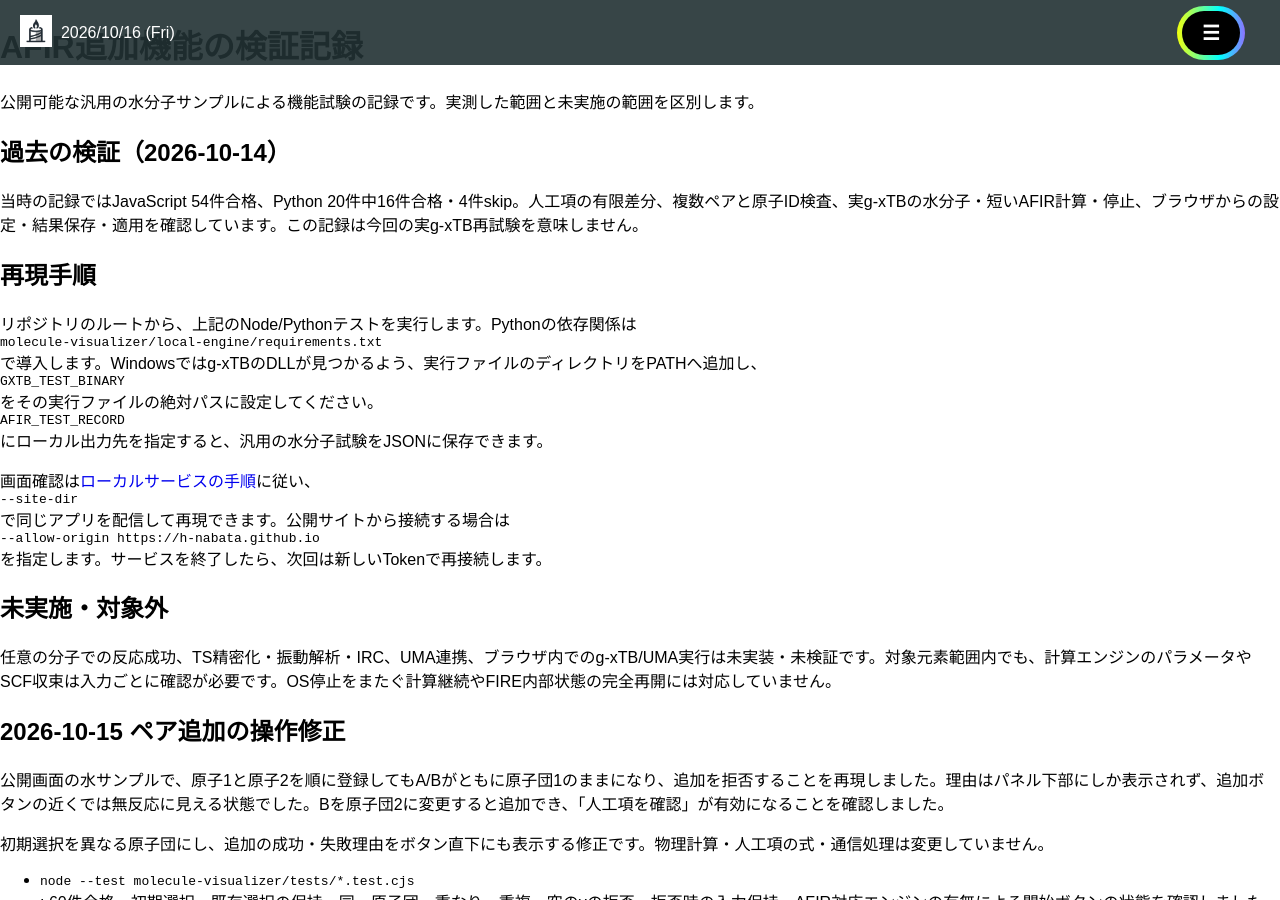
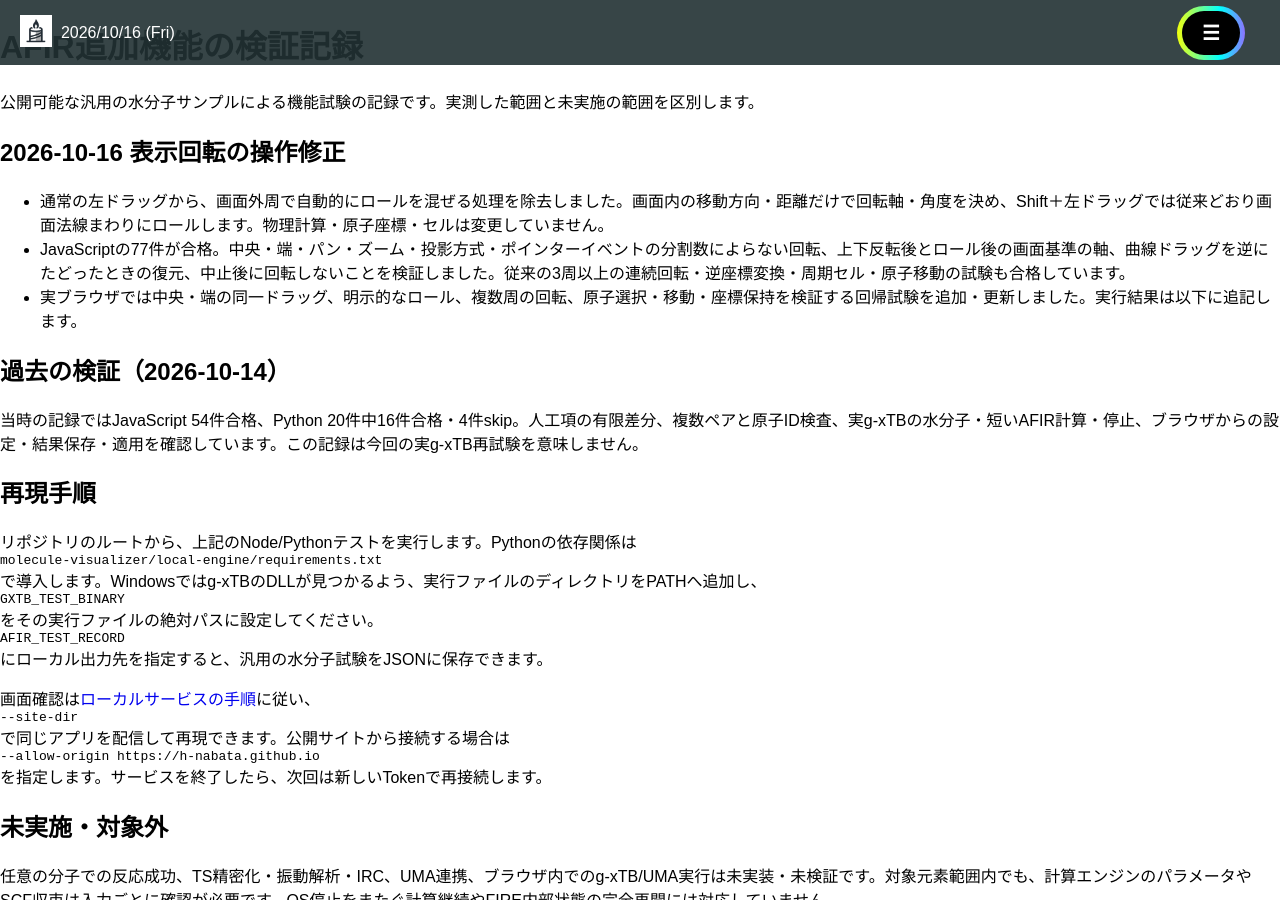
Before and after one commit to h-nabata/h-nabata.github.io, a Jekyll site: the page built from molecule-visualizer/AFIR-VALIDATION.md, in a window 1280 px wide and 900 px high. Built offline with Jekyll 4.4.1, drawn with Linux system fonts in a browser that asks for light colours; nearby versions of some CDN libraries; our own code applies the rules of GitHub Pages for plain Markdown files; some of the changed text lies outside the part shown.

Commit message:
Test uniform screen-relative molecular view rotation

```diff
--- a/molecule-visualizer/AFIR-VALIDATION.md
+++ b/molecule-visualizer/AFIR-VALIDATION.md
@@ -1,6 +1,12 @@
 # AFIR追加機能の検証記録
 
 公開可能な汎用の水分子サンプルによる機能試験の記録です。実測した範囲と未実施の範囲を区別します。
+
+## 2026-10-16 表示回転の操作修正
+
+- 通常の左ドラッグから、画面外周で自動的にロールを混ぜる処理を除去しました。画面内の移動方向・距離だけで回転軸・角度を決め、Shift＋左ドラッグでは従来どおり画面法線まわりにロールします。物理計算・原子座標・セルは変更していません。
+- JavaScriptの77件が合格。中央・端・パン・ズーム・投影方式・ポインターイベントの分割数によらない回転、上下反転後とロール後の画面基準の軸、曲線ドラッグを逆にたどったときの復元、中止後に回転しないことを検証しました。従来の3周以上の連続回転・逆座標変換・周期セル・原子移動の試験も合格しています。
+- 実ブラウザでは中央・端の同一ドラッグ、明示的なロール、複数周の回転、原子選択・移動・座標保持を検証する回帰試験を追加・更新しました。実行結果は以下に追記します。
 
 ## 過去の検証（2026-10-14）
 
@@ -95,3 +101,4 @@ NODE形式の保存名を`<名前>_infile.log`へ変更しました。計算開
 
 - JavaScriptは75件合格。名前の既定値・日本語・禁止文字・末尾処理・長さ、全構造／抽出構造の全文一致、条件変更時の消去、無効な抽出数と全構造表示、入力保持を確認しました。
 - Pythonはローカルで28件中25件合格・2件skip・既存のPID列挙エラー1件。実g-xTBとGRRM本体による追加実行、多数原子・長時間計算の性能測定は未実施です。
+- 検証用ブランチの[GitHub Actions 38853324572](https://github.com/h-nabata/h-nabata.github.io/actions/runs/38853324572)は成功。JavaScriptは75件合格、Pythonは26件合格・2件skipです。実tbliteのAFIR・通常最適化・NEB・CI-NEBで、表示のみではダウンロードしないこと、Ctrl+Aの全文選択とCtrl+Cで得たクリップボード内容、表示内容と保存ファイルの一致、構造名の初期値・日本語名への変更・`_infile.log`での保存、モバイルでの表示・全選択を確認しました。
--- a/molecule-visualizer/index.html
+++ b/molecule-visualizer/index.html
@@ -12,7 +12,7 @@ title: 分子構造エディタ | Molecule Studio
 <script defer src="./formats.js?v=16"></script>
 <script defer src="./measurements.js?v=16"></script>
 <script defer src="./history.js?v=16"></script>
-<script defer src="./renderer3dmol.js?v=17"></script>
+<script defer src="./renderer3dmol.js?v=18"></script>
 <script defer src="./ui.js?v=21"></script>
 <script defer src="./studio.js?v=18"></script>
 <script defer src="./advanced.js?v=16"></script>
@@ -58,7 +58,7 @@ title: 分子構造エディタ | Molecule Studio
       </section>
       <div class="mv-view-controls"><label for="styleSelect">表示</label><select id="styleSelect"><option value="stickball">球と棒</option><option value="stick">棒</option><option value="wire">ワイヤー</option><option value="vdw">空間充填（概略）</option></select><button class="mv-btn" id="btnToggleIndex" aria-pressed="false">原子番号</button><button class="mv-btn" id="btnToggleAxes" aria-pressed="false" title="世界座標の原点からX・Y・Z軸を表示（Å）">XYZ座標軸</button><button class="mv-btn" id="btnResetCamera">カメラをリセット</button><button class="mv-btn" id="btnCenterOrigin" title="選択によらず全原子の質量重心を原点へ移動。周期系も原子のみ移動し、格子は維持します。">重心を原点へ</button><button class="mv-btn" id="btnFit">全体を表示</button><button class="mv-btn" id="btnZoomIn" aria-label="拡大">＋</button><button class="mv-btn" id="btnZoomOut" aria-label="縮小">−</button><button class="mv-btn" id="btnViewXY">XY</button><button class="mv-btn" id="btnViewXZ">XZ</button><button class="mv-btn" id="btnViewYZ">YZ</button><button class="mv-btn" id="btnFullScreen">全画面</button><button class="mv-btn" id="btnDataDock">XYZを直接編集</button><button class="mv-btn" id="btnPNG">画像を保存</button></div>
       <div class="mv-view-controls"><label for="projectionMode">投影</label><select id="projectionMode"><option value="orthographic">平行投影</option><option value="perspective">透視投影</option></select><label for="cameraFov">視野角</label><input id="cameraFov" type="range" min="10" max="90" value="45" step="1" disabled><output id="cameraFovValue" for="cameraFov">45°</output><button class="mv-btn primary" id="btnRelax" title="現在の結合を保ち、距離・角度・近接反発を軽量に緩和。最大500原子、セル固定。">構造を整える</button><button class="mv-btn" id="btnRandomStructures">ランダム配座・配向</button><button class="mv-btn" id="btnAFIR" aria-pressed="false">AFIR / 原子団に人工力</button><button class="mv-btn" id="btnExternalEngine">外部エンジン / 経路緩和</button><button class="mv-btn" id="btnReactionPath">反応経路の初期構造</button><button class="mv-btn" id="cancelAdvanced" disabled>処理を中止</button></div>
-      <p class="mv-small">Shift＋左ドラッグ：視点を保ってロール（左右にドラッグ）。視野角が大きいほど遠近感が強くなります。構造緩和は現在の結合次数に基づく概略調整です。</p>
+      <p class="mv-small" id="rotationHint">左ドラッグ：画面のどこでも同じ感度で自由回転。Shift＋左ドラッグ：左右に動かして画面に垂直な軸まわりに回転（ロール）。XY / XZ / YZで向きを揃えられます。視野角が大きいほど遠近感が強くなります。構造緩和は現在の結合次数に基づく概略調整です。</p>
       <div class="mv-trajectory"><span class="mv-eyebrow">FRAMES</span><button class="mv-btn" id="framePrev" aria-label="前のフレーム">‹</button><button class="mv-btn" id="framePlay">▶ 再生</button><input id="frameRange" type="range" min="0" max="0" value="0" aria-label="フレーム"><button class="mv-btn" id="frameNext" aria-label="次のフレーム">›</button><output id="frameLabel">1 / 1</output></div>
       <div class="mv-cellbar"><button class="mv-btn" id="btnCell">周期セル・スーパーセル</button><span id="cellStatus">非周期構造</span><span id="pbcMeasure"></span><span id="fractionalInfo"></span></div>
       <div class="mv-selection-bar"><strong id="selectionSummary">原子をクリックして選択</strong><label class="mv-check"><input id="multiSelect" type="checkbox">複数選択</label><button class="mv-btn" id="btnClearSel">解除</button></div>
```
Also changed, not shown: molecule-visualizer/README.md (+2 -2 lines), molecule-visualizer/renderer3dmol.js (+4 -10 lines), molecule-visualizer/tests/browser.cjs (+12 -3 lines), molecule-visualizer/tests/ui.test.cjs (+31 -4 lines).
